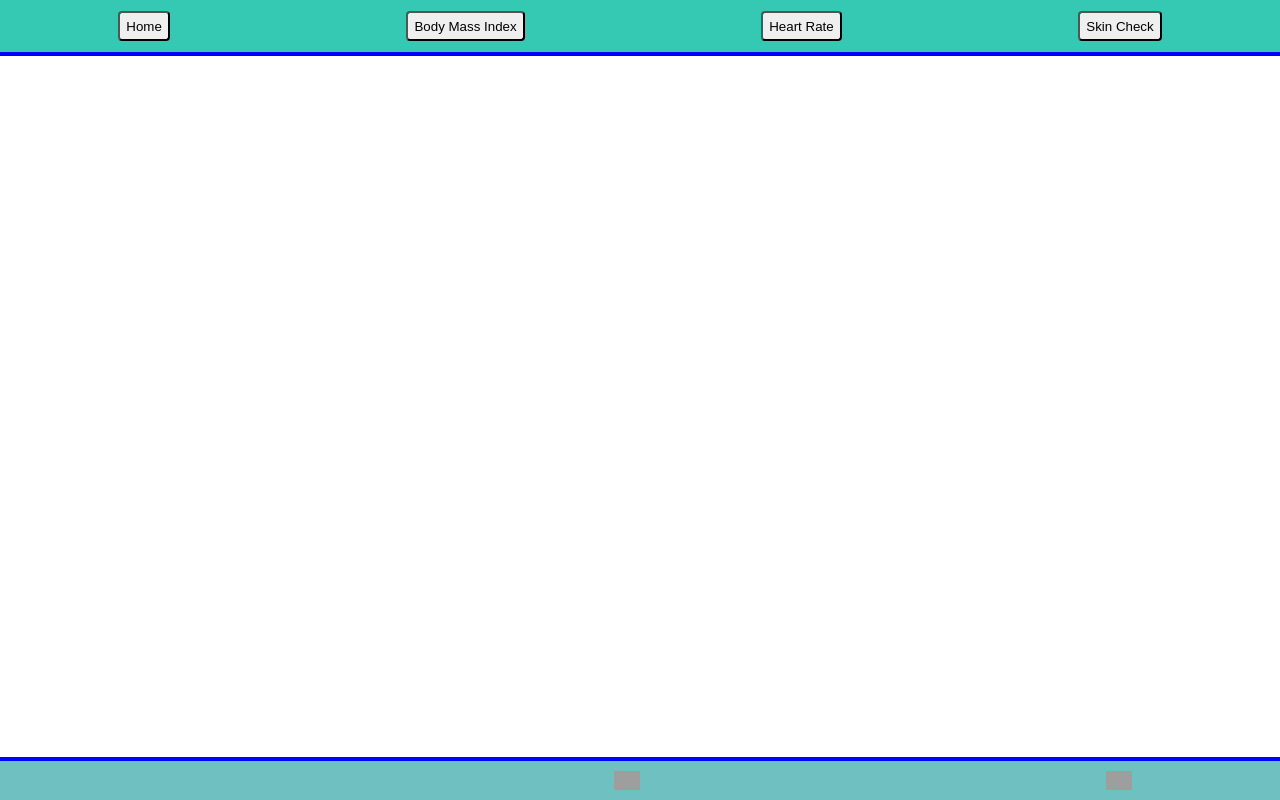
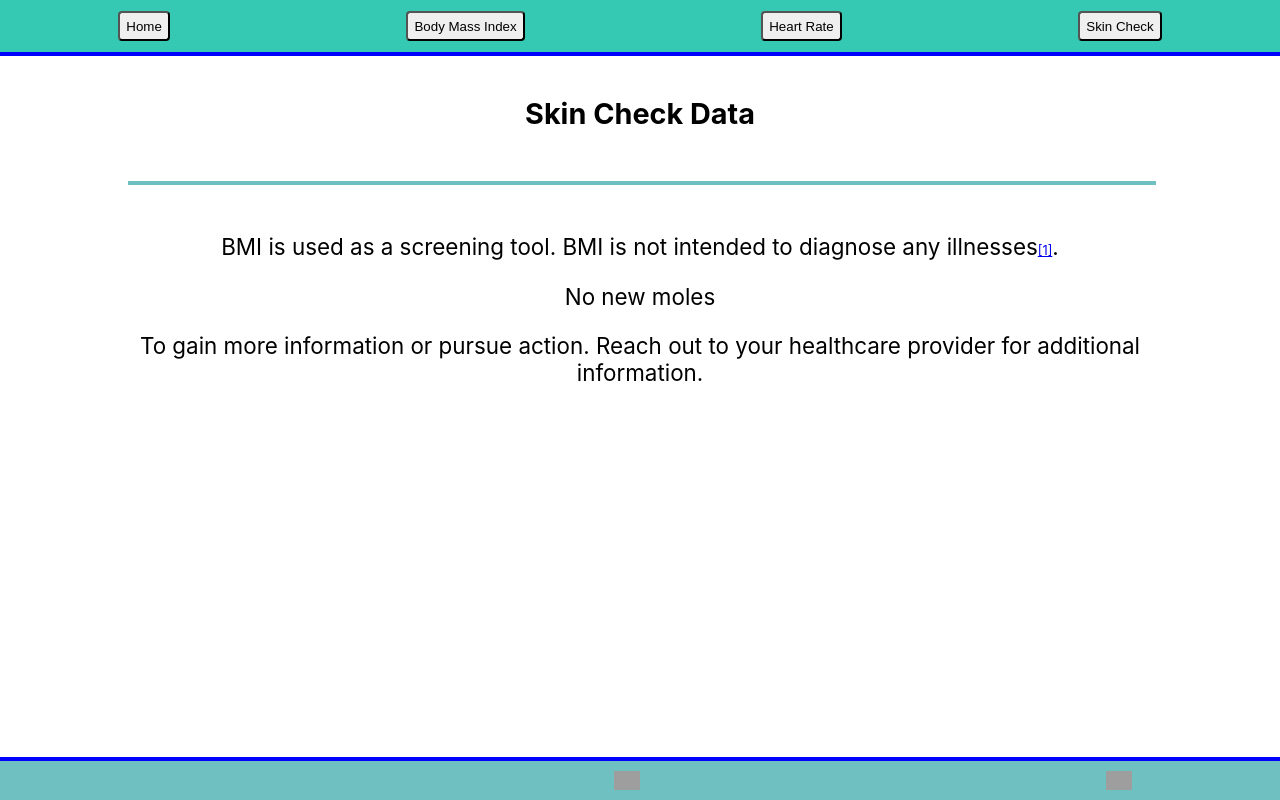
Before and after one commit to hammyhammer/bmi-calculator, a React (Create React App) app in the folder client/: page /skin-check-results/1 in a window 1280 px wide. Built offline with nearby package versions, Linux system fonts and the light colour scheme; no server answers; grey boxes are pictures that could not be loaded.

Commit message:
working on skin checks

```diff
--- a/client/src/App.css
+++ b/client/src/App.css
@@ -240,6 +240,7 @@ header {
   border: 1px solid orange;
   /* margin-bottom: 400px; */
   font-size: 1.5vw;
+  border: 2px solid blue
 }
 
 .heart-image {
@@ -247,7 +248,6 @@ header {
   left: 18%;
   bottom: 10%;
   border-radius: 4px;
-  /* border: 2px solid blue; */
   width: 220px
 }
 
--- a/client/src/App.js
+++ b/client/src/App.js
@@ -11,6 +11,8 @@ import HeartRate from './components/HeartRate';
 
 import './App.css';
 import ResultsHeartRate from './components/ResultsHeartRate';
+import SkinCancer from './components/SkinCancer';
+import ResultsSkinCancer from './components/ResultsSkinCancer';
 
 function App() {
 
@@ -27,8 +29,8 @@ function App() {
         <Route path="/why-bmi" element={<WhyBmi />} />
         <Route path="/heart-rate" element={<HeartRate />} />
         <Route path="/heart-rate-results/:id" element={<ResultsHeartRate />} />
-        <Route path="/waist-to-hip" element={<div>This is waist to hip ratio page</div>} />
-        <Route path="/more-resources" element={<div>This is more resources page</div>} />
+        <Route path="/skin-check" element={<SkinCancer />} />
+        <Route path="/skin-check-results/:id" element={<ResultsSkinCancer />} />
 
       </Routes>
       <footer>
--- a/client/src/components/FormSkinCancer.jsx
+++ b/client/src/components/FormSkinCancer.jsx
@@ -5,7 +5,7 @@ export default function FormSkinCancer(props) {
 
   return <form onSubmit={props.handleSubmit}>
     <br />
-    <input className="heart-input" id="newMole" value={newMole} type="checkbox" placeholder="Heartbeats Counted" onChange={props.handleHeartInput} />
+    <input className="heart-input" id="newMole" value={newMole} type="checkbox" placeholder="Please check if yes" onChange={props.handleHeartInput} />
     {/* <label className="icon-weight-met">
       <i className="fas fa-weight fa-3x"></i>
     </label>  */}
--- a/client/src/components/Navbar.jsx
+++ b/client/src/components/Navbar.jsx
@@ -18,10 +18,11 @@ export default function Navbar() {
         <button className="nav-button">Heart Rate</button>
       </Link>
 
-      <button className="nav-button">Skin Check</button>
-      {/* <button className="nav-button">More Resources</button> */}
-
-    </header>
+      <Link
+        to="/skin-check">
+        <button className="nav-button">Skin Check</button>
+      </Link>
+    </header >
 
   )
 }
--- a/client/src/components/ResultsImperial.jsx
+++ b/client/src/components/ResultsImperial.jsx
@@ -45,7 +45,6 @@ export default function ResultsImperial() {
             <button>Click here to learn more about BMI</button>
           </Link>
         </div>
-        <Link to={`/metric-results/${id}`}></Link>
       </div>
     </div>
   )
--- a/client/src/components/ResultsSkinCancer.jsx
+++ b/client/src/components/ResultsSkinCancer.jsx
@@ -0,0 +1,41 @@
+import { useState, useEffect } from 'react';
+import { useParams } from 'react-router-dom';
+import api from "../services/apiConfig"
+
+export default function ResultsSkinCancer() {
+  const [sum, setSum] = useState({});
+  const { id } = useParams();
+
+  useEffect(() => {
+    const fetchSum = async () => {
+      const res = await api.get(`/skin/${id}`) //`/${id}`
+      setSum(res.data)
+    }
+    fetchSum();
+  }, []);
+
+  return (
+    <div>
+      <div className="met-results-top">
+        <h2>Skin Check Data</h2>
+        {/* <h3>Your BMI is calculated to {Number.parseFloat(sum.fields?.calculationMetric).toFixed(2)}%.
+          <br />
+          <br />
+          With a BMI of {Number.parseFloat(sum.fields?.calculationMetric).toFixed(2)}%,
+          you are placed in the {sum.fields?.categoryMetric} category.</h3> */}
+      </div>
+      <div className="results-metric">
+
+
+        <div className="met-results-horizontal"></div>
+
+        <div className="results-met-bottom">
+          <p>BMI is used as a screening tool. BMI is not intended to diagnose any illnesses
+            <a className="reference" href="https://www.cdc.gov/healthyweight/assessing/bmi/index.html">[1]</a>.</p>
+          {sum.fields?.newMole ? <div>Please record the locations of the new moles</div> : <p>No new moles</p>}
+          <p>To gain more information or pursue action. Reach out to your healthcare provider for additional information.</p>
+        </div>
+      </div>
+    </div>
+  )
+}
--- a/client/src/components/SkinCancer.jsx
+++ b/client/src/components/SkinCancer.jsx
@@ -1,23 +1,23 @@
 import { useState } from 'react';
 import api from '../services/apiConfig'
 import FormSkinCancer from './FormSkinCancer';
-// import { useNavigate } from 'react-router-dom';
+import { useNavigate } from 'react-router-dom';
 
 const default_input = {
-  newMole ="false"
+  newMole: false,
 }
 
 export default function SkinCancer() {
   const [input, setInput] = useState(default_input);
 
-  // const navigate = useNavigate()
+  const navigate = useNavigate()
   const handleSubmit = async (event) => {
     event.preventDefault();
     const fields = input;
     const res = await api.post("/skin", { fields })
     console.log(res.data)
     setInput(default_input)
-    // navigate(`/imperial-results/${res.data.id}`)
+    navigate(`/skin-check-results/${res.data.id}`)
   }
 
   const handleCheckbox = (event) => {
@@ -29,12 +29,11 @@ export default function SkinCancer() {
   }
   return (
     <div>
-      <h2 className="imp-header">Imperial System</h2>
+      <h2 className="imp-header">Skin Check</h2>
       <div className="imp-body">
         <p>Have you noticed any new moles, or different movements?</p>
         <br />
-        <p>It is not necessary to enter the unit of measurement.
-          The prompted number value is all that is required.</p>
+        <p></p>
       </div>
 
       <div className='imp-horizontal'></div>
```
